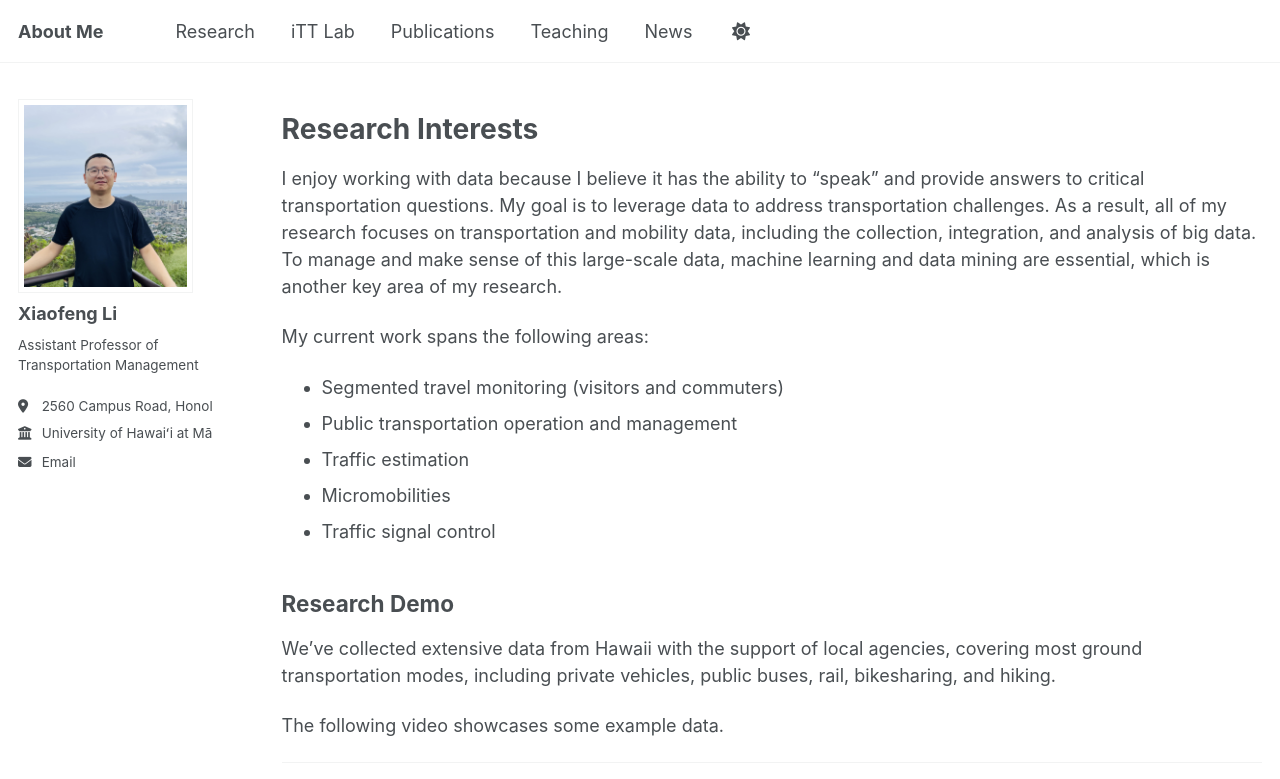
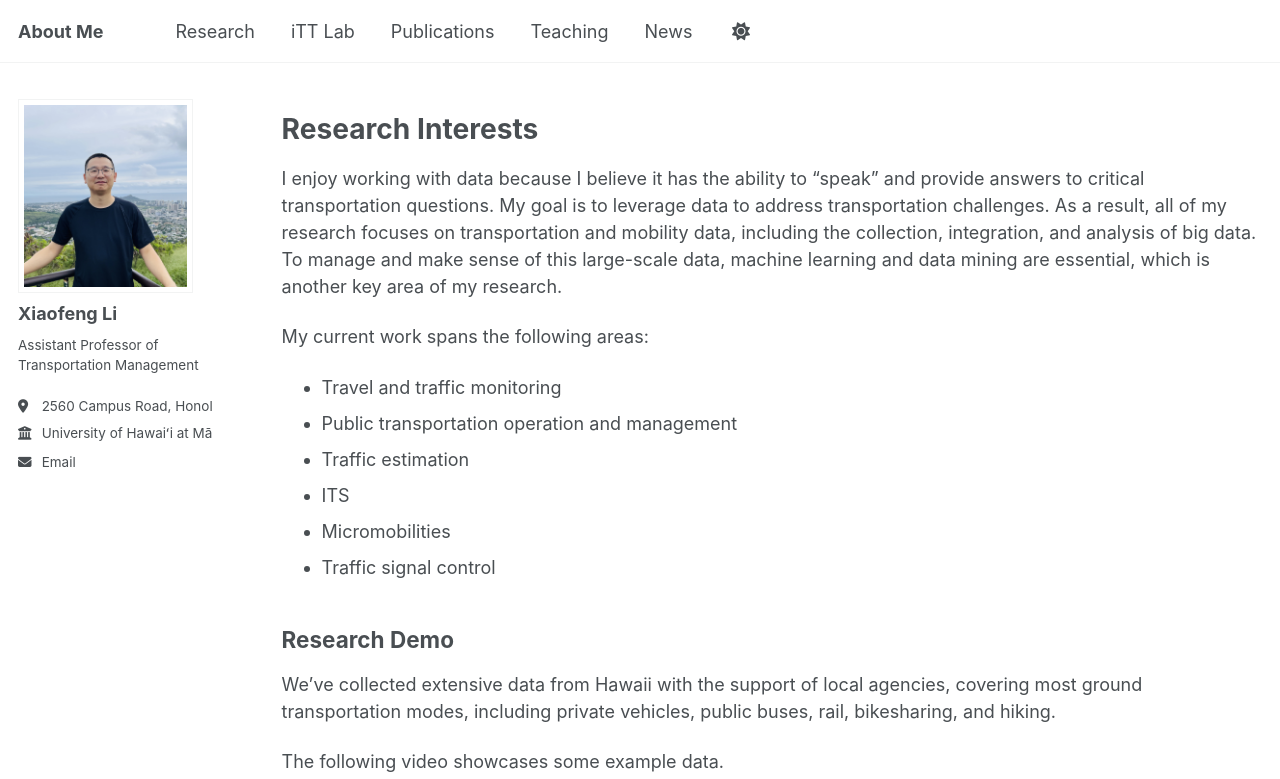
Before and after one commit to xiaofengli25/xiaofeng, a Jekyll site: the page built from _pages/research.md, in a window 1280 px wide and 900 px high, cut to the strip 0-779 px from the top of the window. Built offline with Jekyll 4.4.1, drawn with Linux system fonts in a browser that asks for light colours; a script bundle is joined from its source files by our own code; library files that are not in the unit come from our copies.

Commit message:
Update research.md

```diff
--- a/_pages/research.md
+++ b/_pages/research.md
@@ -10,9 +10,10 @@ Research Interests
 I enjoy working with data because I believe it has the ability to "speak" and provide answers to critical transportation questions. My goal is to leverage data to address transportation challenges. As a result, all of my research focuses on transportation and mobility data, including the collection, integration, and analysis of big data. To manage and make sense of this large-scale data, machine learning and data mining are essential, which is another key area of my research.
 
 My current work spans the following areas:
-- Segmented travel monitoring (visitors and commuters)
+- Travel and traffic monitoring
 - Public transportation operation and management
 - Traffic estimation
+- ITS
 - Micromobilities
 - Traffic signal control
 
```
